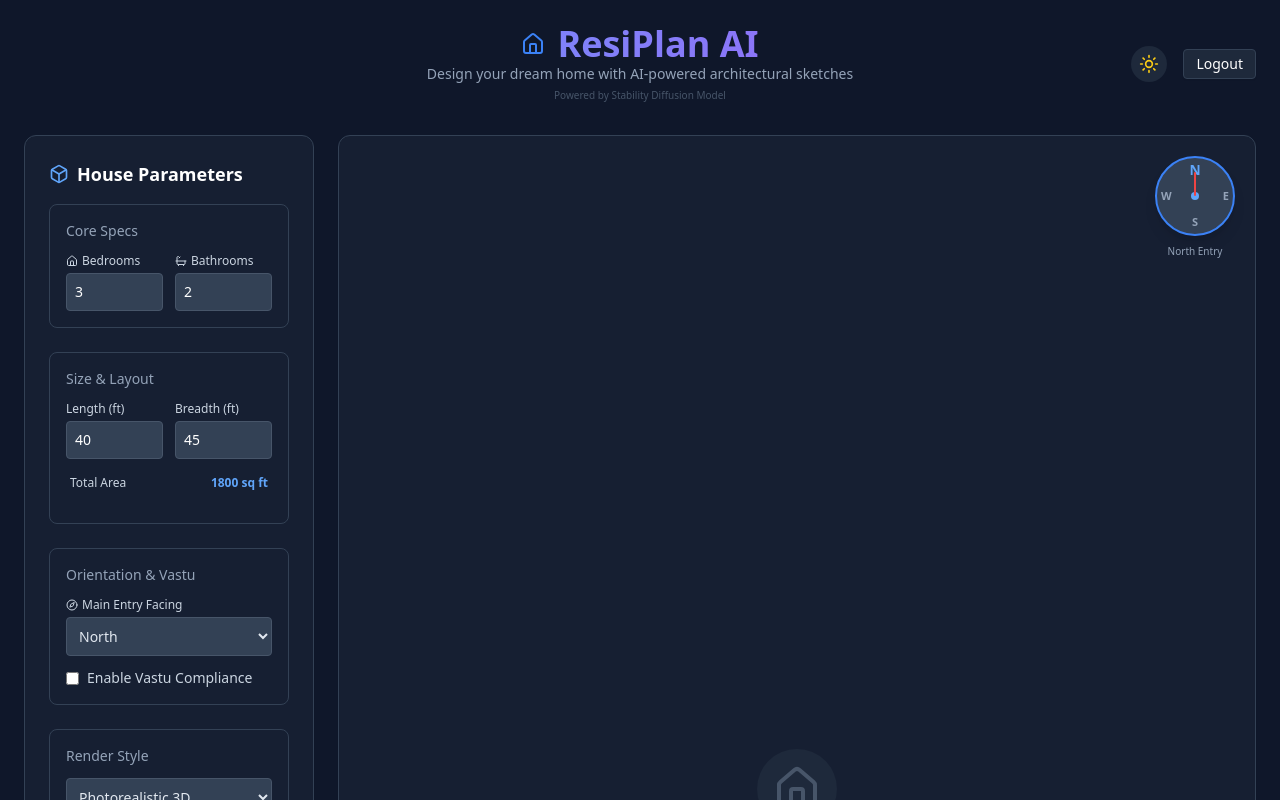
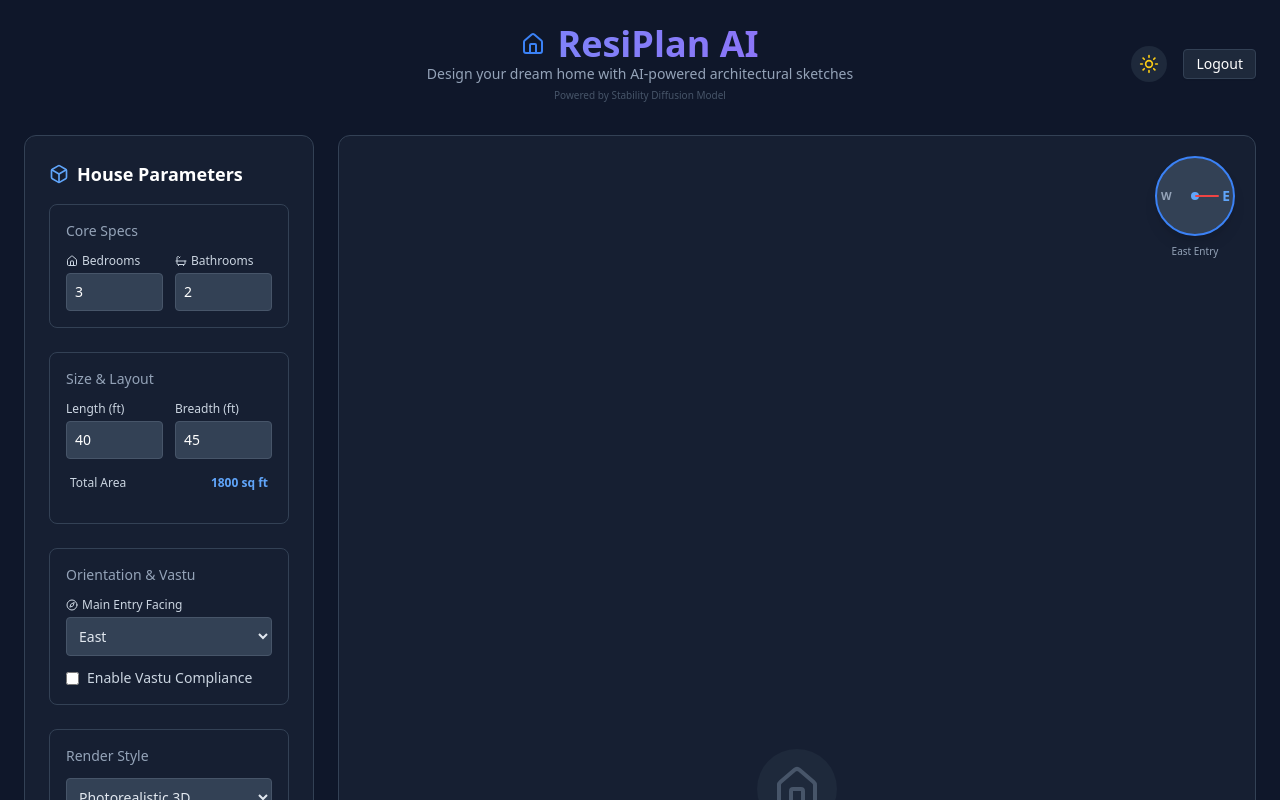
Before and after one commit to YashG504/AI_Floor_Plan_Generartor, a React (Vite) app in the folder client/: page /dashboard in a window 1280 px wide. Shown: the top 800 px of the page. Built offline with nearby package versions, Linux system fonts and the light colour scheme; sample sign-in values are in the browser's storage.

Commit message:
vastu change, image download, CAD sketch style

```diff
--- a/client/src/components/FloorPlanViewer.jsx
+++ b/client/src/components/FloorPlanViewer.jsx
@@ -24,17 +24,13 @@ const FloorPlanViewer = ({ imageSrc, length, breadth, entryDirection }) => {
   }, [breadth]);
 
   const entryArrow = {
-    North: { side: 'top', Icon: ArrowDown, label: 'North Entry' },
-    South: { side: 'bottom', Icon: ArrowUp, label: 'South Entry' },
-    East: { side: 'right', Icon: ArrowLeft, label: 'East Entry' },
-    West: { side: 'left', Icon: ArrowRight, label: 'West Entry' },
-  }[entryDirection] || { side: 'top', Icon: ArrowDown, label: 'North Entry' };
+    'East': { side: 'right', Icon: ArrowLeft, label: 'East Entry' },
+    'West': { side: 'left', Icon: ArrowRight, label: 'West Entry' },
+  }[entryDirection] || { side: 'right', Icon: ArrowLeft, label: 'East Entry' };
 
   const entryPositionClasses = {
-    top: 'top-0 left-1/2 -translate-x-1/2 -translate-y-full flex-col',
-    bottom: 'bottom-0 left-1/2 -translate-x-1/2 translate-y-full flex-col-reverse',
-    left: 'left-0 top-1/2 -translate-y-1/2 -translate-x-full flex-row-reverse',
-    right: 'right-0 top-1/2 -translate-y-1/2 translate-x-full flex-row',
+    'left': 'left-0 top-1/2 -translate-y-1/2 -translate-x-full flex-row-reverse',
+    'right': 'right-0 top-1/2 -translate-y-1/2 translate-x-full flex-row',
   };
 
   return (
--- a/client/src/pages/Dashboard.jsx
+++ b/client/src/pages/Dashboard.jsx
@@ -1,5 +1,5 @@
 import { useState, useContext } from 'react';
-import { Home, Bath, Layers, Box, TreeDeciduous, Palmtree, Flower2, Monitor, School, Building2, Warehouse, Sun, Moon, Compass, MessageSquare, Send } from 'lucide-react';
+import { Home, Bath, Layers, Box, TreeDeciduous, Palmtree, Flower2, Monitor, School, Building2, Warehouse, Sun, Moon, Compass, MessageSquare, Send, Download } from 'lucide-react';
 import AuthContext from '../context/AuthContext';
 import ThemeContext from '../context/ThemeContext';
 import { useNavigate } from 'react-router-dom';
@@ -21,7 +21,7 @@ const Dashboard = () => {
   const [layoutType] = useState('Open Concept');
   const [archStyle] = useState('Normal');
   const [renderStyle, setRenderStyle] = useState('Photorealistic 3D');
-  const [entryDirection, setEntryDirection] = useState('North');
+  const [entryDirection, setEntryDirection] = useState('East');
   const [vastuCompliant, setVastuCompliant] = useState(false);
   const [selectedModel, setSelectedModel] = useState('flux');
   const [chatInput, setChatInput] = useState('');
@@ -54,6 +54,11 @@ const Dashboard = () => {
   };
 
   const handleGenerateFloorPlan = async () => {
+    if (length <= 0 || breadth <= 0 || bedrooms <= 0 || bathrooms < 0) {
+      setErrorMessage("Please enter valid positive dimensions and room counts.");
+      return;
+    }
+
     setGenerationInProgress(true);
     setErrorMessage(null);
     setGeneratedImage(null);
@@ -66,7 +71,7 @@ const Dashboard = () => {
     try {
       const response = await api.post('/generate-floorplan', {
         model: selectedModel,
-        details: { bedrooms, bathrooms, sqFeet, length, breadth, layoutType, archStyle, renderStyle, features: selectedFeatures, entryDirection }
+        details: { bedrooms, bathrooms, sqFeet, length, breadth, layoutType, archStyle, renderStyle, features: selectedFeatures, entryDirection, vastuCompliant }
       });
       setGeneratedImage(response.data.image);
       setGeneratedLayout(response.data.layout_breakdown);
@@ -75,6 +80,16 @@ const Dashboard = () => {
     } finally {
       setGenerationInProgress(false);
     }
+  };
+
+  const handleDownload = () => {
+    if (!generatedImage) return;
+    const link = document.createElement('a');
+    link.href = generatedImage;
+    link.download = renderStyle === 'Sketch' ? 'floor-plan-sketch.jpg' : 'floor-plan-3d.jpg';
+    document.body.appendChild(link);
+    link.click();
+    document.body.removeChild(link);
   };
 
   const handleChatSubmit = (e) => {
@@ -99,14 +114,25 @@ const Dashboard = () => {
     if (input.includes('garage')) setFeatures(f => ({ ...f, garage: !input.includes('remove') }));
     if (input.includes('pool')) setFeatures(f => ({ ...f, pool: !input.includes('remove') }));
     if (input.includes('garden')) setFeatures(f => ({ ...f, garden: !input.includes('remove') }));
+    if (input.includes('office')) setFeatures(f => ({ ...f, office: !input.includes('remove') }));
+    if (input.includes('kitchen')) setFeatures(f => ({ ...f, kitchen: !input.includes('remove') }));
+    if (input.includes('balcony')) setFeatures(f => ({ ...f, balcony: !input.includes('remove') }));
     if (input.includes('vastu')) {
       setVastuCompliant(!input.includes('remove') && !input.includes('no'));
       response = input.includes('no') ? 'Vastu mode disabled.' : 'Vastu mode enabled.';
     }
-    if (input.includes('north')) setEntryDirection('North');
-    if (input.includes('south')) setEntryDirection('South');
-    if (input.includes('east')) setEntryDirection('East');
-    if (input.includes('west')) setEntryDirection('West');
+
+    // Direction mapping for East & West only
+    const dirMap = {
+      'east': 'East', 'west': 'West'
+    };
+
+    for (const [key, val] of Object.entries(dirMap)) {
+      if (input.includes(key)) {
+        setEntryDirection(val);
+        break;
+      }
+    }
 
     setChatHistory([...newHistory, { role: 'ai', text: response }]);
     setChatInput('');
@@ -187,8 +213,6 @@ const Dashboard = () => {
               <div className="mb-3">
                 <label className="text-xs text-slate-600 dark:text-slate-300 block mb-1 flex items-center gap-1"><Compass size={12} /> Main Entry Facing</label>
                 <select value={entryDirection} onChange={(e) => setEntryDirection(e.target.value)} className="w-full bg-slate-50 dark:bg-slate-700 border border-slate-300 dark:border-slate-600 rounded p-2 text-sm focus:ring-2 focus:ring-blue-500 outline-none text-slate-800 dark:text-slate-200 transition">
-                  <option>North</option>
-                  <option>South</option>
                   <option>East</option>
                   <option>West</option>
                 </select>
@@ -277,13 +301,16 @@ const Dashboard = () => {
             <div className="absolute top-5 right-5 z-10 flex flex-col items-center gap-2">
               {/* Compass Rose */}
               <div className="relative w-20 h-20 bg-white dark:bg-slate-700 rounded-full border-2 border-blue-300 dark:border-blue-500 shadow-lg flex items-center justify-center">
-                {/* Cardinal Directions */}
-                {['N', 'E', 'S', 'W'].map((dir, i) => {
-                  const angles = { N: 'top-1 left-1/2 -translate-x-1/2', E: 'right-1 top-1/2 -translate-y-1/2', S: 'bottom-1 left-1/2 -translate-x-1/2', W: 'left-1 top-1/2 -translate-y-1/2' };
-                  const dirMap = { N: 'North', E: 'East', S: 'South', W: 'West' };
+                {/* East & West Directions */}
+                {['E', 'W'].map((dir) => {
+                  const angles = {
+                    E: 'right-1 top-1/2 -translate-y-1/2',
+                    W: 'left-1 top-1/2 -translate-y-1/2',
+                  };
+                  const dirMap = { E: 'East', W: 'West' };
                   const isSelected = entryDirection === dirMap[dir];
                   return (
-                    <span key={dir} className={`absolute text-[11px] font-bold ${angles[dir]} ${isSelected ? 'text-blue-500 dark:text-blue-400 scale-125' : 'text-slate-500 dark:text-slate-400'}`}>
+                    <span key={dir} className={`absolute text-[10px] sm:text-[11px] font-bold ${angles[dir]} ${isSelected ? 'text-blue-500 dark:text-blue-400 scale-125' : 'text-slate-500 dark:text-slate-400'}`}>
                       {dir}
                     </span>
                   );
@@ -291,10 +318,9 @@ const Dashboard = () => {
                 {/* Center dot */}
                 <div className="w-2 h-2 rounded-full bg-blue-500 dark:bg-blue-400" />
                 {/* Arrow pointing to entry direction */}
-                <div className={`absolute w-0.5 h-6 bg-red-500 rounded-full origin-bottom ${entryDirection === 'North' ? 'bottom-1/2 left-1/2 -translate-x-1/2 rotate-0' :
+                <div className={`absolute w-0.5 h-6 bg-red-500 rounded-full origin-bottom ${
                   entryDirection === 'East' ? 'bottom-1/2 left-1/2 -translate-x-1/2 rotate-90' :
-                    entryDirection === 'South' ? 'bottom-1/2 left-1/2 -translate-x-1/2 rotate-180' :
-                      'bottom-1/2 left-1/2 -translate-x-1/2 -rotate-90'
+                  'bottom-1/2 left-1/2 -translate-x-1/2 -rotate-90' // West
                   }`} />
               </div>
               <p className="text-[10px] text-slate-500 dark:text-slate-400 font-medium">{entryDirection} Entry</p>
@@ -359,6 +385,13 @@ const Dashboard = () => {
                     </div>
                   </div>
                 )}
+
+                {/* Download Button */}
+                <div className="w-full flex justify-end mt-2">
+                  <button onClick={handleDownload} className="flex items-center gap-2 px-4 py-2 bg-slate-200 dark:bg-slate-700 hover:bg-slate-300 dark:hover:bg-slate-600 rounded text-sm transition-colors text-slate-800 dark:text-slate-200">
+                    <Download size={16} /> Download {renderStyle === 'Sketch' ? 'Sketch' : '3D'} JPG
+                  </button>
+                </div>
               </div>
             )}
 
```
Also changed, not shown: 2 other files (tests, documents, lock files or other folders).
